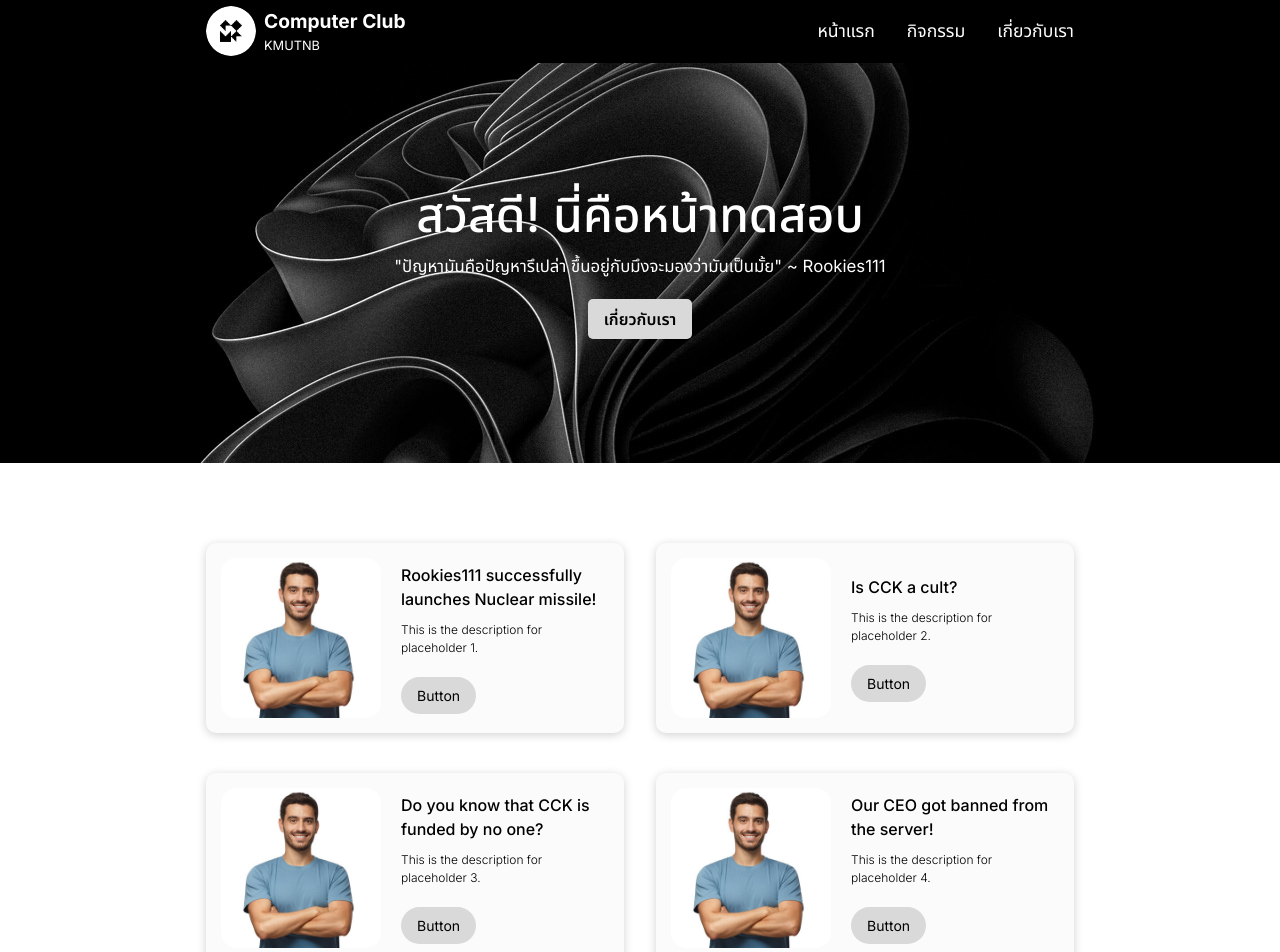
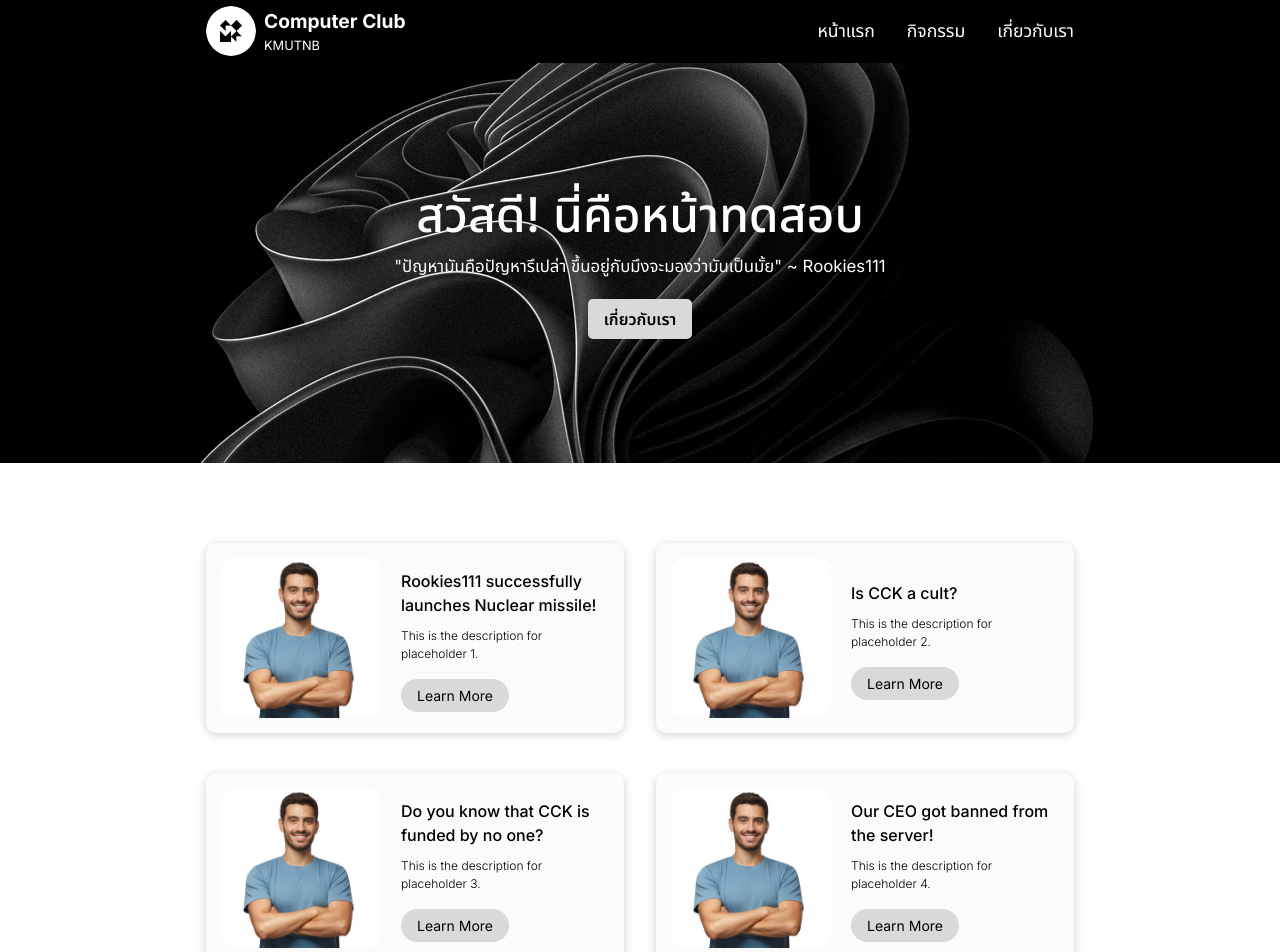
Before and after one commit to buratud/cck-website, a Next.js app in the folder web/: page /testpage in a window 1280 px wide. Shown: the top 952 px of the page. Built offline with nearby package versions, Linux system fonts and the light colour scheme.

Commit message:
allow edit for links and name of placeholder button

```diff
--- a/web/src/app/components/placeholder.tsx
+++ b/web/src/app/components/placeholder.tsx
@@ -5,10 +5,19 @@ interface PlaceholderProps {
   title: string;
   description: string;
   imgsrc: string;
-  showButton?: boolean; // Optional prop to control button visibility
+  showButton?: boolean;
+  buttonLink?: string;
+  buttonText?: string; // Optional prop for custom button text
 }
 
-const Placeholder: React.FC<PlaceholderProps> = ({ title, description, imgsrc, showButton = true }) => {
+const Placeholder: React.FC<PlaceholderProps> = ({
+  title,
+  description,
+  imgsrc,
+  showButton = true,
+  buttonLink,
+  buttonText = 'Button' // Default button text
+}) => {
   return (
     <div className={styles.container}>
       <img
@@ -21,9 +30,10 @@ const Placeholder: React.FC<PlaceholderProps> = ({ title, description, imgsrc, s
         <p className={styles.description}>
           {description}
         </p>
-        {/* Render the button conditionally based on showButton prop */}
-        {showButton && (
-          <button className={styles.button}>Button</button>
+        {showButton && buttonLink && (
+          <a href={buttonLink} className={styles.button}>
+            {buttonText} {/* Render the custom or default button text */}
+          </a>
         )}
       </div>
     </div>
--- a/web/src/app/testpage/page.tsx
+++ b/web/src/app/testpage/page.tsx
@@ -24,24 +24,32 @@ export default function Home() {
             description="This is the description for placeholder 1."
             imgsrc='/image.jpg'
             showButton={true}
+            buttonLink='https://youtu.be/dQw4w9WgXcQ?feature=shared'
+            buttonText='Learn More'
           />
           <Placeholder
             title="Is CCK a cult?"
             description="This is the description for placeholder 2."
             imgsrc='/image.jpg'
             showButton={true}
+            buttonLink='/'
+            buttonText='Learn More'
           />
           <Placeholder
             title="Do you know that CCK is funded by no one?"
             description="This is the description for placeholder 3."
             imgsrc='/image.jpg'
             showButton={true}
+            buttonLink='/'
+            buttonText='Learn More'
           />
           <Placeholder
             title="Our CEO got banned from the server!"
             description="This is the description for placeholder 4."
             imgsrc='/image.jpg'
             showButton={true}
+            buttonLink='https://youtu.be/dQw4w9WgXcQ?feature=shared'
+            buttonText='Learn More'
           />
         </div>
       </div>
```
